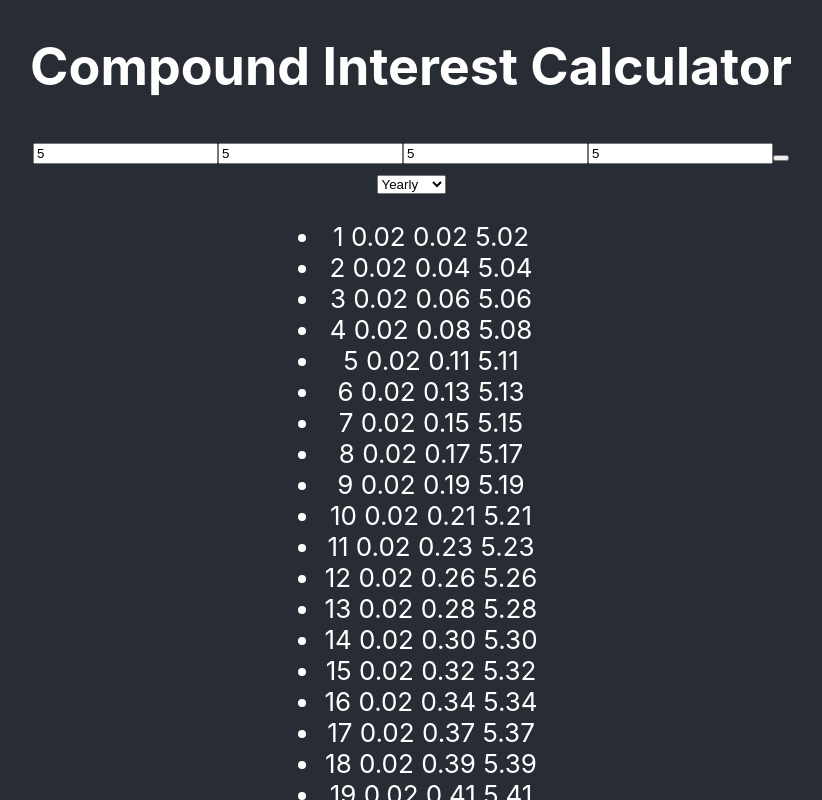
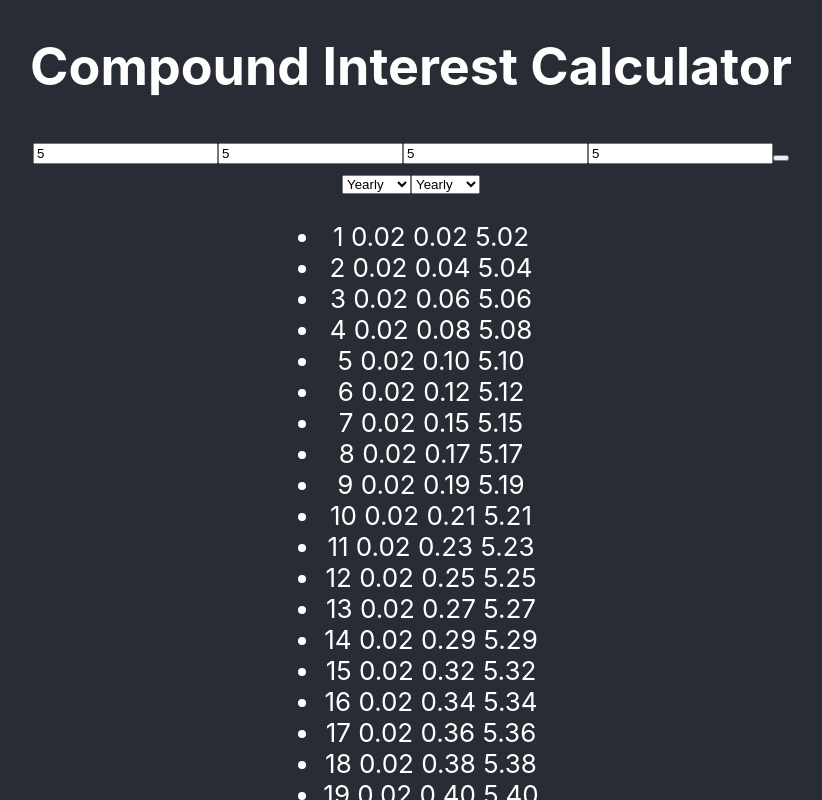
Before and after one commit to SiklodiDani/compound-interest-calculator, a React (Create React App) app: page / in a window 1280 px wide. Both pictures are taken after typing "5", "5", "5", "5" into the empty fields and a click on the button 1010 px from the left and 447 px from the top of the page. Shown: the top 800 px of the page, without its empty margins (229-1051 px from the left). Built offline with nearby package versions, Linux system fonts and the light colour scheme.

Commit message:
Added monthly and yearly compound interval choices

```diff
--- a/src/App.js
+++ b/src/App.js
@@ -12,6 +12,7 @@ function App() {
   const [months, setMonths] = useState("");
   const [balance, setBalance] = useState([]);
   const [interestInterval, setInterestInterval] = useState("yearly");
+  const [compoundInterval, setCompoundInterval] = useState("yearly");
 
   return (
 		<div className="App">
@@ -30,6 +31,8 @@ function App() {
           setBalance={setBalance}
           interestInterval = {interestInterval}
           setInterestInterval={setInterestInterval}
+          compoundInterval={compoundInterval}
+          setCompoundInterval={setCompoundInterval}
 				/>
         <BalanceList
           balance={balance}
--- a/src/components/Balance.js
+++ b/src/components/Balance.js
@@ -1,18 +1,33 @@
 import React from "react";
 
-const Balance = ({ time, interest, totalInterest, amount, interestInterval }) => {
+const Balance = ({ time, interest, totalInterest, amount, interestInterval, compoundInterval }) => {
 	const finalList = [];
-	let initialInterest= (interest / 100).toFixed(2);
+	let initialInterest= (interest / 100);
+	let initialAmount=amount;
 
 	if(interestInterval === "yearly")
 	{
 		initialInterest /= 12;
 	}
 
+	if(compoundInterval === "yearly")
+	{
 		for (let i = 1; i <= time; i++) {
-		console.log(initialInterest);
+			interest = initialInterest *initialAmount;
+			amount = amount + interest;
+			if(i%12 === 0){
+				initialAmount = amount;
+			}
+			totalInterest += interest;
+			finalList.push(
+				<li>
+					{i} {interest.toFixed(2)} {totalInterest.toFixed(2)} {amount.toFixed(2)}
+				</li>
+			);
+		}
+	} else {
+		for (let i = 1; i <= time; i++) {
 			interest = initialInterest *amount;
-		console.log(interest);
 			totalInterest += interest;
 			amount = amount + interest;
 			finalList.push(
@@ -21,6 +36,8 @@ const Balance = ({ time, interest, totalInterest, amount, interestInterval }) =>
 				</li>
 			);
 		}
+	}
+
 	return finalList;
 };
 
--- a/src/components/BalanceList.js
+++ b/src/components/BalanceList.js
@@ -13,6 +13,7 @@ const BalanceList = ({balance}) => {
 						totalInterest={bal.totalInterest}
 						amount={bal.amount}
 						interestInterval={bal.interestInterval}
+						compoundInterval={bal.compoundInterval}
 					/>
 				))}
 			</ul>
--- a/src/components/Form.js
+++ b/src/components/Form.js
@@ -1,35 +1,84 @@
 import React from "react";
 
-const Form = ({initialBalance, setInitialBalance, interestRate, setInterestRate, years, setYears, months, setMonths, balance, setBalance, interestInterval, setInterestInterval}) => {
-
+const Form = ({
+	initialBalance,
+	setInitialBalance,
+	interestRate,
+	setInterestRate,
+	years,
+	setYears,
+	months,
+	setMonths,
+	balance,
+	setBalance,
+	interestInterval,
+	setInterestInterval,
+    compoundInterval,
+    setCompoundInterval
+}) => {
 	const calculateAmount = (e) => {
 		e.preventDefault();
-        balance=[];
+		balance = [];
 		setBalance([
 			...balance,
-			{time: years*12+months, interest: interestRate, totalInterest: 0, amount: initialBalance, interestInterval: interestInterval },
+			{
+				time: years * 12 + months,
+				interest: interestRate,
+				totalInterest: 0,
+				amount: initialBalance,
+				interestInterval: interestInterval,
+                compoundInterval: compoundInterval
+			},
 		]);
-    }
+	};
 
 	const InterestIntervalHandler = (e) => {
 		setInterestInterval(e.target.value);
+	};
+
+    const CompoundIntervalHandler = (e) => {
+        setCompoundInterval(e.target.value);
     }
 
 	return (
 		<form>
-            <input type="number" placeholder="initialBalance" value={initialBalance} onChange={e => setInitialBalance(+e.target.value)} />
-            <input type="number" placeholder="interestRate" value={interestRate} onChange={e => setInterestRate(+e.target.value)} />
-            <input type="number" placeholder="years" value={years} onChange={e => setYears(+e.target.value)} />
-            <input type="number" placeholder="months" value={months} onChange={e => setMonths(+e.target.value)} />
-            <button onClick={calculateAmount} type="submit"/>
+			<input
+				type="number"
+				placeholder="initialBalance"
+				value={initialBalance}
+				onChange={(e) => setInitialBalance(+e.target.value)}
+			/>
+			<input
+				type="number"
+				placeholder="interestRate"
+				value={interestRate}
+				onChange={(e) => setInterestRate(+e.target.value)}
+			/>
+			<input
+				type="number"
+				placeholder="years"
+				value={years}
+				onChange={(e) => setYears(+e.target.value)}
+			/>
+			<input
+				type="number"
+				placeholder="months"
+				value={months}
+				onChange={(e) => setMonths(+e.target.value)}
+			/>
+			<button onClick={calculateAmount} type="submit" />
 			<div className="select">
 				<select onChange={InterestIntervalHandler} name="interestInterval">
+					<option value="yearly">Yearly</option>
+					<option value="monthly">Monthly </option>
+				</select>
+                <select onChange={CompoundIntervalHandler} name="compoundInterval">
 					<option value="yearly">Yearly</option>
 					<option value="monthly">Monthly </option>
 				</select>
 			</div>
 		</form>
 	);
-}
+};
 
 export default Form;
```
Lines whose indentation alone changed are shown as unchanged.
